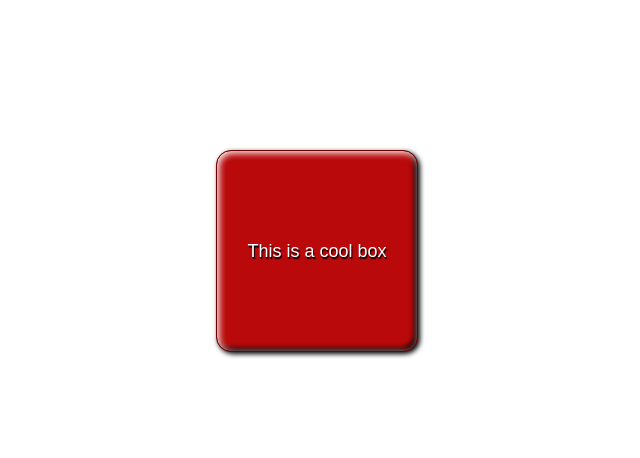
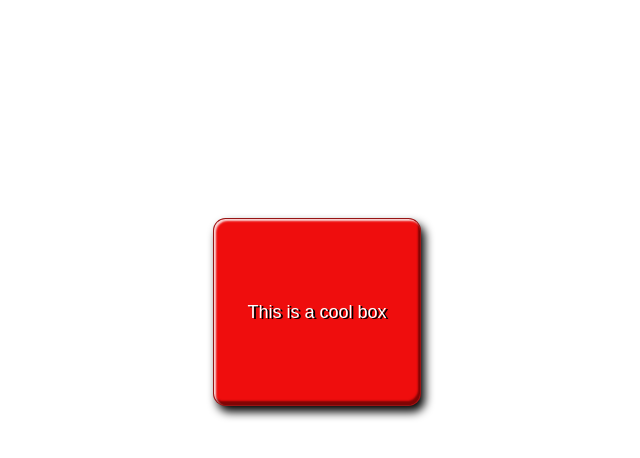
Before and after one commit to Tso4la1/cool-looking-box1, a plain HTML site: page index.html in a window 1280 px wide. Shown: the whole page, without its empty margins (323-963 px from the left). Drawn offline with Linux system fonts and the light colour scheme.

Commit message:
adding the 5th css ass

```diff
--- a/styles.css
+++ b/styles.css
@@ -4,26 +4,56 @@ html {
 
 /* Your CSS below here */
 
-/* * {
-    margin: 0;
-    padding: 0;
-    box-sizing: border-box;
-  } */
+
 
 p {
-  display: flex;
+
+  width: 200px;
+  height: 180px;
+  /* font-size: 1.125rem; */
+  background-color: linear-gradient(to bottom right, white, rgba(15, 3, 3, 0.591) 30%);
+  /* color: white; */
+  /* text-shadow: 1px 2px 1px black; */
+  border-radius: 7px;
+  display:flex;
+  align-items: center;
   justify-content: center;
+}
+
+body{
+display: flex;
+justify-content: center;
+align-items: center;
+transform: translate(0%, 0%);
+}
+
+/*HOW I WORKED OUT MY FONT SIZE TO BE INPUTED WITH "rems" instead of "pixel"
+my default font-size = 16px;
+my new font-size = 18px;
+value in rem = new/default;
+rem = 18/16;
+rem = 1.125;
+*/
+
+div{
+  width: 200px;
+  inline-size: 200px;
+  height: 180px;
+  margin: 10px;
+  padding: 3px;
+  block-size: 180px;
+  font-size: 1.125rem;
+  background-color: rgb(239, 13, 13);
+  color: white;
+  text-shadow:2px 1px rgb(0, 0, 0) ;
+  border-radius: 12.5px;
+  border: 1px solid rgba(142, 22, 22, 0.897);
+  display:flex;
   align-items: center;
-  width: 200px;
-  height: 200px;
-  margin: auto;
-  font-size: 1.125rem;
-  background-color: rgb(185, 9, 10);
-  color: #ffffff;
-  text-shadow: 1px 2px 1px black;
-  border-radius: 15px;
-  border: 1px solid rgb(110, 1, 1);
-  box-shadow: inset 2px 2px 7px #ffffff, inset -3px -3px 5px #000000,
-    2px 2px 5px 0px #000000;
-  margin-top: 150px;
+  justify-content: center;
+  position: absolute;
+  top: 25vh;
+  box-shadow: 4px 6px 10px black, 2px 2px 2px rgba(250, 242, 242, 0.881) inset, -2px -4px 2px rgba(125, 5, 5, 0.987) inset;
+
+
 }
```
